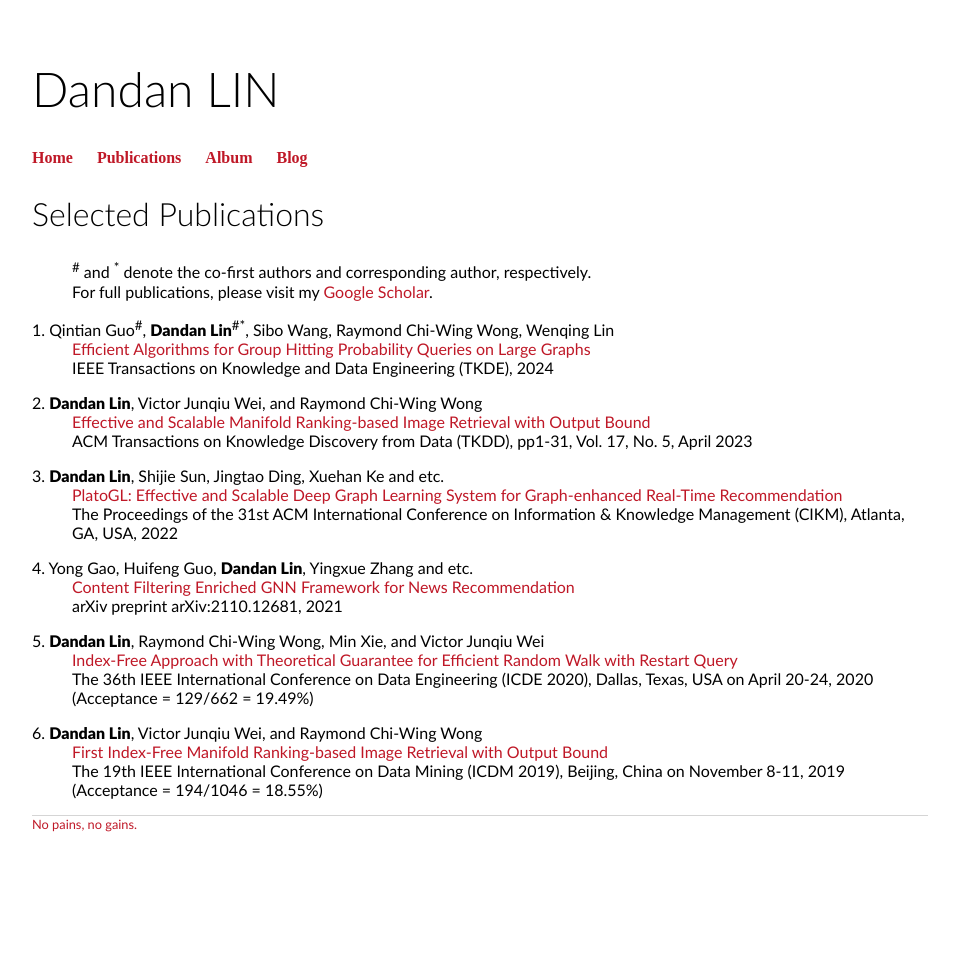
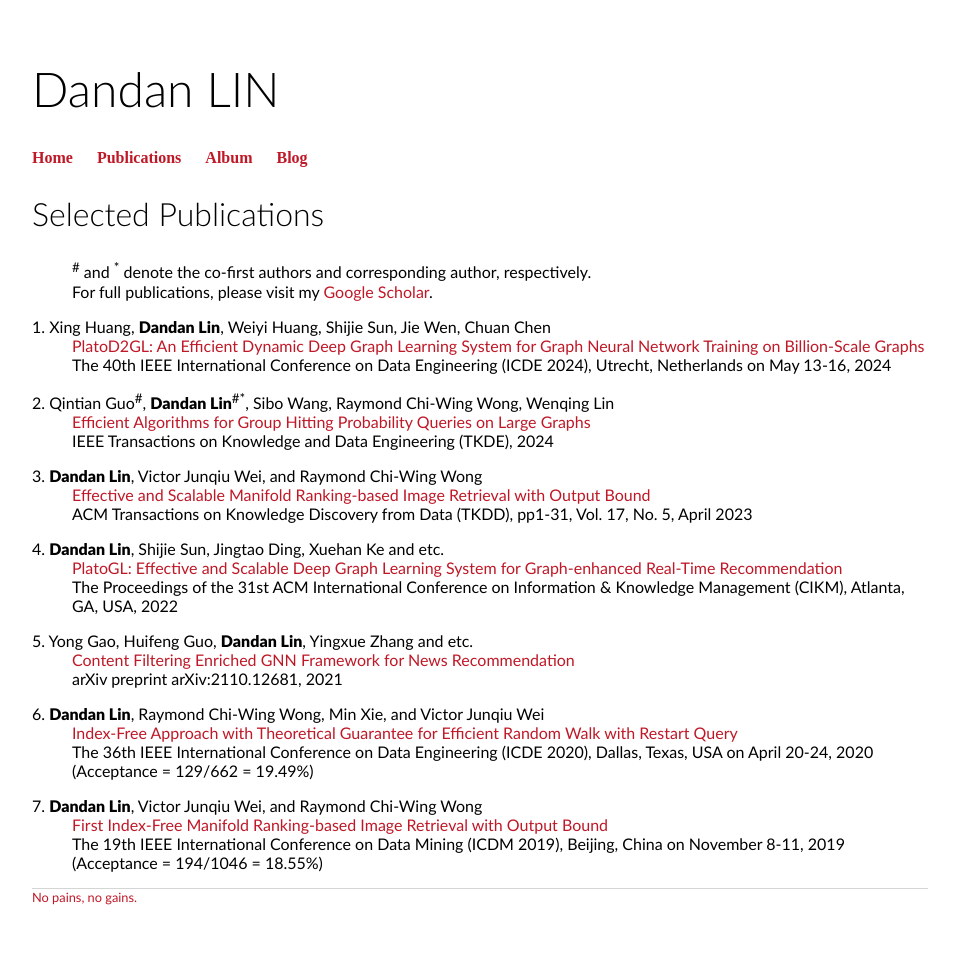
Before and after one commit to 2danlin/2danlin.github.io, a Jekyll site: the page built from publications/index.html, in a window 1280 px wide. Shown: the whole page, without its empty margins (160-1119 px from the left). Built offline with Jekyll 4.4.1, drawn with Linux system fonts in a browser that asks for light colours; before the commit the page ends 900 px from its top, so only the background shows below that.

Commit message:
Update index.html

```diff
--- a/publications/index.html
+++ b/publications/index.html
@@ -4,39 +4,44 @@ layout: default
 	<div class="blurb">
 	<h2>Selected Publications</h2>
 	<dl>
-		<dd><sup>#</sup> and <sup>*</sup> denote the co-first authors and corresponding author, respectively.</dd>
+		<dd><sup>#</sup> and <sup>*</sup> denote the co-first authors and corresponding author, respectively. </dd>
 		<dd>For full publications, please visit my <a href="https://scholar.google.com/citations?user=axzLFHwAAAAJ&hl=zh-CN">Google Scholar</a>.</dd>
 	</dl>
+		<dl>
+		<dt>1. Xing Huang, <strong>Dandan Lin</strong>, Weiyi Huang, Shijie Sun, Jie Wen, Chuan Chen</dt>
+		<dd><a>PlatoD2GL: An Efficient Dynamic Deep Graph Learning System for Graph Neural Network Training on Billion-Scale Graphs</a><dd>
+		<dd>The 40th IEEE International Conference on Data Engineering (ICDE 2024), Utrecht, Netherlands on May 13-16, 2024</dd>
+	</dl>
 	<dl>
-		<dt>1. Qintian Guo<sup>#</sup>, <strong>Dandan Lin</strong><sup>#</sup><sup>*</sup>, Sibo Wang, Raymond Chi-Wing Wong, Wenqing Lin</dt>
+		<dt>2. Qintian Guo<sup>#</sup>, <strong>Dandan Lin</strong><sup>#</sup><sup>*</sup>, Sibo Wang, Raymond Chi-Wing Wong, Wenqing Lin</dt>
 		<dd><a>Efficient Algorithms for Group Hitting Probability Queries on Large Graphs</a><dd>
 		<dd>IEEE Transactions on Knowledge and Data Engineering (TKDE), 2024</dd>
 	</dl>
 	<dl>
-		<dt>2. <strong>Dandan Lin</strong>, Victor Junqiu Wei, and Raymond Chi-Wing Wong</dt>
+		<dt>3. <strong>Dandan Lin</strong>, Victor Junqiu Wei, and Raymond Chi-Wing Wong</dt>
 		<dd><a>Effective and Scalable Manifold Ranking-based Image Retrieval with Output Bound</a><dd>
 		<dd>ACM Transactions on Knowledge Discovery from Data (TKDD), pp1-31, Vol. 17, No. 5, April 2023</dd>
 	</dl>
 	<dl>
-		<dt>3. <strong>Dandan Lin</strong>, Shijie Sun, Jingtao Ding, Xuehan Ke and etc. </dt>
+		<dt>4. <strong>Dandan Lin</strong>, Shijie Sun, Jingtao Ding, Xuehan Ke and etc. </dt>
 		<dd><a>PlatoGL: Effective and Scalable Deep Graph Learning System for Graph-enhanced Real-Time Recommendation</a><dd>
 		<dd>The Proceedings of the 31st ACM International Conference on Information & Knowledge Management (CIKM), Atlanta, GA, USA, 2022 </dd>
 	</dl>
 
 	<dl>
-		<dt>4. Yong Gao, Huifeng Guo, <strong>Dandan Lin</strong>, Yingxue Zhang and etc. </dt>
+		<dt>5. Yong Gao, Huifeng Guo, <strong>Dandan Lin</strong>, Yingxue Zhang and etc. </dt>
 		<dd><a>Content Filtering Enriched GNN Framework for News Recommendation</a><dd>
 		<dd>arXiv preprint arXiv:2110.12681, 2021 </dd>
 	</dl>
 
 	<dl>
-		<dt>5. <strong>Dandan Lin</strong>, Raymond Chi-Wing Wong, Min Xie, and Victor Junqiu Wei</dt>
+		<dt>6. <strong>Dandan Lin</strong>, Raymond Chi-Wing Wong, Min Xie, and Victor Junqiu Wei</dt>
 		<dd><a>Index-Free Approach with Theoretical Guarantee for Efficient Random Walk with Restart Query</a><dd>
 		<dd>The 36th IEEE International Conference on Data Engineering (ICDE 2020), Dallas, Texas, USA on April 20-24, 2020 </dd>
 		<dd>(Acceptance = 129/662 = 19.49%)</dd>
 	</dl>
 	<dl>
-		<dt>6. <strong>Dandan Lin</strong>, Victor Junqiu Wei, and Raymond Chi-Wing Wong</dt>
+		<dt>7. <strong>Dandan Lin</strong>, Victor Junqiu Wei, and Raymond Chi-Wing Wong</dt>
 		<dd><a>First Index-Free Manifold Ranking-based Image Retrieval with Output Bound</a><dd>
 		<dd>The 19th IEEE International Conference on Data Mining (ICDM 2019), Beijing, China on November 8-11, 2019</dd>
 		<dd>(Acceptance = 194/1046 = 18.55%)</dd>
```
